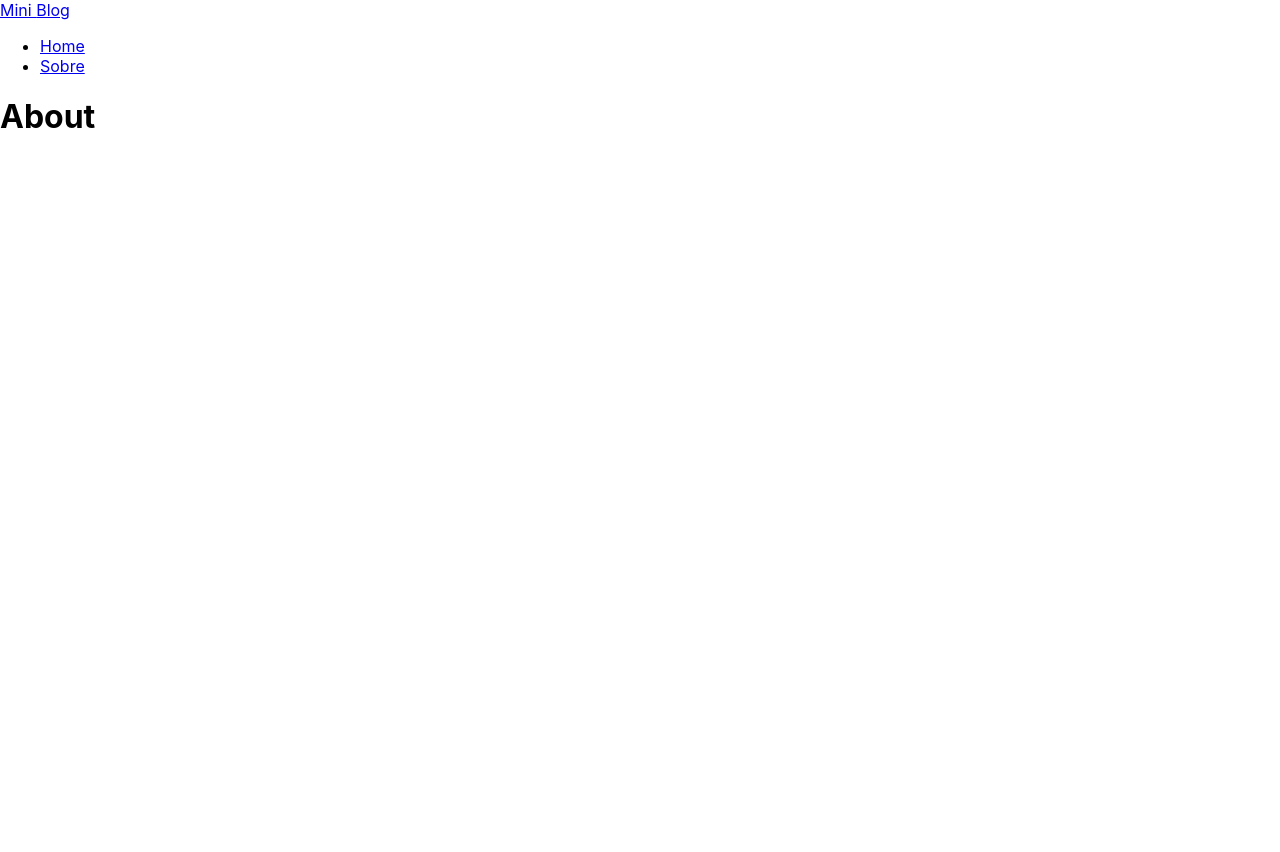
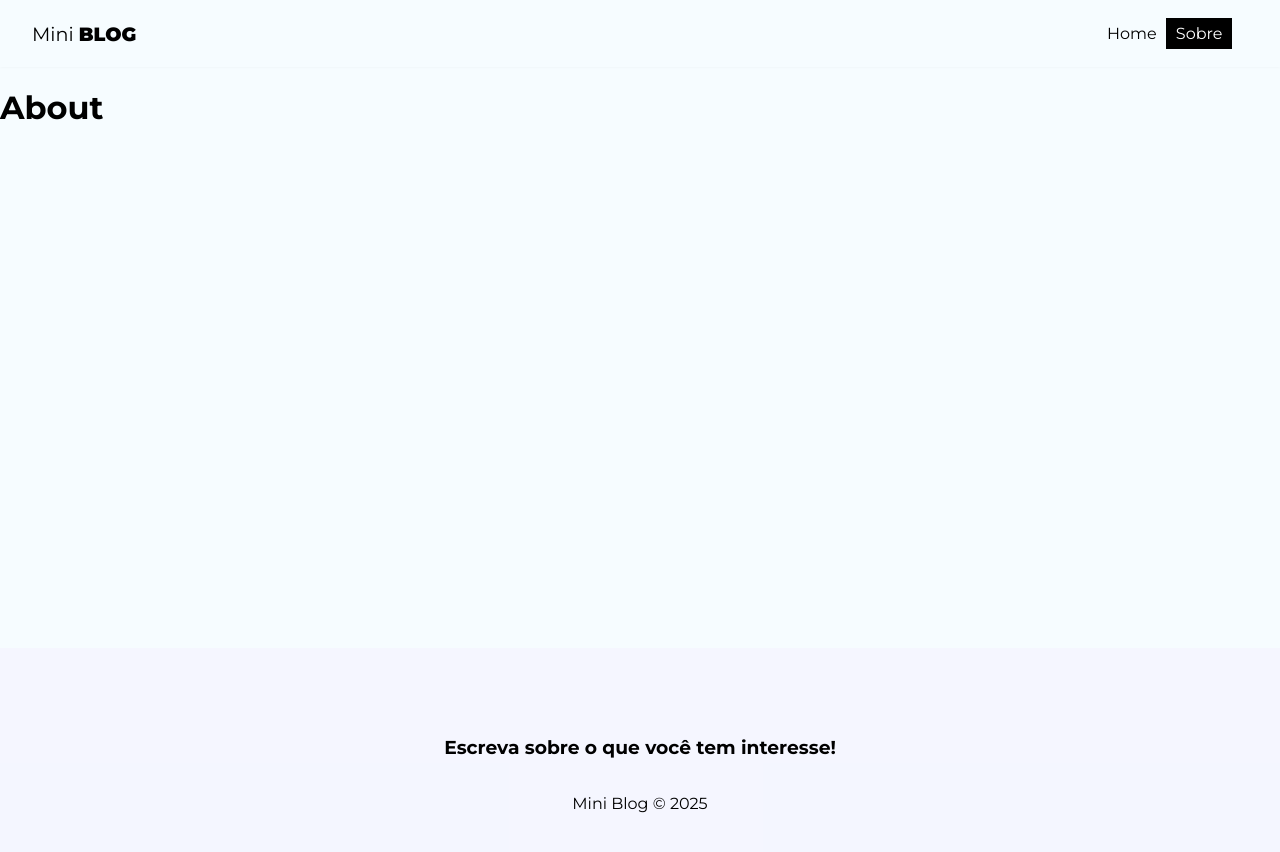
Before and after one commit to JBLimaGo/miniblog, a React (Create React App) app: page /about in a window 1280 px wide. Shown: the top 852 px of the page. Before the commit the page ends 800 px from the top, so only its background shows below. Built offline with nearby package versions, Linux system fonts and the light colour scheme.

Commit message:
CSS navBar e Footer, Estilos gerais do projeto

```diff
--- a/public/index.html
+++ b/public/index.html
@@ -24,7 +24,13 @@
       work correctly both with client-side routing and a non-root public URL.
       Learn how to configure a non-root public URL by running `npm run build`.
     -->
-    <title>React App</title>
+    <title>Mini Blog</title>
+    <link rel="preconnect" href="https://fonts.googleapis.com" />
+    <link rel="preconnect" href="https://fonts.gstatic.com" crossorigin />
+    <link
+      href="https://fonts.googleapis.com/css2?family=Montserrat:ital,wght@0,100..900;1,100..900&display=swap"
+      rel="stylesheet"
+    />
   </head>
   <body>
     <noscript>You need to enable JavaScript to run this app.</noscript>
--- a/src/components/Footer.js
+++ b/src/components/Footer.js
@@ -1,11 +1,12 @@
-import styles from './Footer.module.css';
+import styles from "./Footer.module.css";
 
 const Footer = () => {
-  return
-        <footer>
-            <h3> Escreva sobre o que você tem interesse!</h3>
-            <p>Mini Blog &copy; 2025</p>
-        </footer>;
+  return (
+    <footer className={styles.footer}>
+      <h3> Escreva sobre o que você tem interesse!</h3>
+      <p>Mini Blog &copy; 2025</p>
+    </footer>
+  );
 };
 
-export default Footer
+export default Footer;
--- a/src/components/Footer.module.css
+++ b/src/components/Footer.module.css
@@ -0,0 +1,8 @@
+.footer {
+  height: 250px;
+  display: flex;
+  flex-direction: column;
+  align-items: center;
+  justify-content: center;
+  background-color: #edf3;
+}
--- a/src/components/Navbar.js
+++ b/src/components/Navbar.js
@@ -1,24 +1,33 @@
-import { NavLink } from 'react-router-dom';
+import { NavLink } from "react-router-dom";
 
-import styles from './Navbar.module.css';
+import styles from "./Navbar.module.css";
 
 const Navbar = () => {
   return (
-    <nav>
-        <NavLink to="/">
+    <nav className={styles.navbar}>
+      <NavLink to="/" className={styles.brand}>
         Mini <span>Blog</span>
       </NavLink>
-
-        <ul>
+      <ul className={styles.links_list}>
         <li>
-                <NavLink to="/">Home</NavLink>
+          <NavLink
+            to="/"
+            className={({ isActive }) => (isActive ? styles.active : "")}
+          >
+            Home
+          </NavLink>
         </li>
         <li>
-                <NavLink to="/about">Sobre</NavLink>
+          <NavLink
+            to="/about"
+            className={({ isActive }) => (isActive ? styles.active : "")}
+          >
+            Sobre
+          </NavLink>
         </li>
       </ul>
     </nav>
-  )
-}
+  );
+};
 
-export default Navbar
+export default Navbar;
--- a/src/components/Navbar.module.css
+++ b/src/components/Navbar.module.css
@@ -0,0 +1,34 @@
+.navbar {
+  display: flex;
+  box-shadow: rgb(0, 0, 0, 0.15) 0px -2px 4px 0px;
+  justify-content: space-between;
+  align-items: center;
+  padding: 0.5em 2em;
+}
+
+.brand {
+  font-size: 1.2em;
+}
+
+.brand span {
+  font-weight: 900;
+  text-transform: uppercase;
+}
+
+.links_list {
+  display: flex;
+  list-style: none;
+}
+
+.links_list {
+  margin-right: 1em;
+}
+
+.links_list li a {
+  padding: 0.4em 0.6em;
+}
+
+.active {
+  background-color: #000;
+  color: #fff;
+}
--- a/src/index.css
+++ b/src/index.css
@@ -1,13 +1,42 @@
 body {
   margin: 0;
-  font-family: -apple-system, BlinkMacSystemFont, 'Segoe UI', 'Roboto', 'Oxygen',
-    'Ubuntu', 'Cantarell', 'Fira Sans', 'Droid Sans', 'Helvetica Neue',
+  font-family: -apple-system, BlinkMacSystemFont, "Segoe UI", "Roboto", "Oxygen",
+    "Ubuntu", "Cantarell", "Fira Sans", "Droid Sans", "Helvetica Neue",
     sans-serif;
   -webkit-font-smoothing: antialiased;
   -moz-osx-font-smoothing: grayscale;
 }
 
 code {
-  font-family: source-code-pro, Menlo, Monaco, Consolas, 'Courier New',
+  font-family: source-code-pro, Menlo, Monaco, Consolas, "Courier New",
     monospace;
 }
+
+body {
+  background-color: #f6fcff;
+  padding: 0;
+  margin: 0;
+  font-family: "Montserrat", sans-serif;
+}
+
+input:focus,
+textarea:focus {
+  outline: none;
+}
+
+a,
+nav button {
+  text-decoration: none;
+  background-color: transparent;
+  border: none;
+  color: #000;
+  transition: 0.4s;
+  font-size: 1em;
+  cursor: pointer;
+  font-family: "Montserrat", sans-serif;
+}
+
+a:hover,
+nav button:hover {
+  color: #bbb;
+}
```
Also changed, not shown: src/App.js (+11 -11 lines), src/App.css (line endings or trailing spaces). Lines whose indentation alone changed are shown as unchanged.
